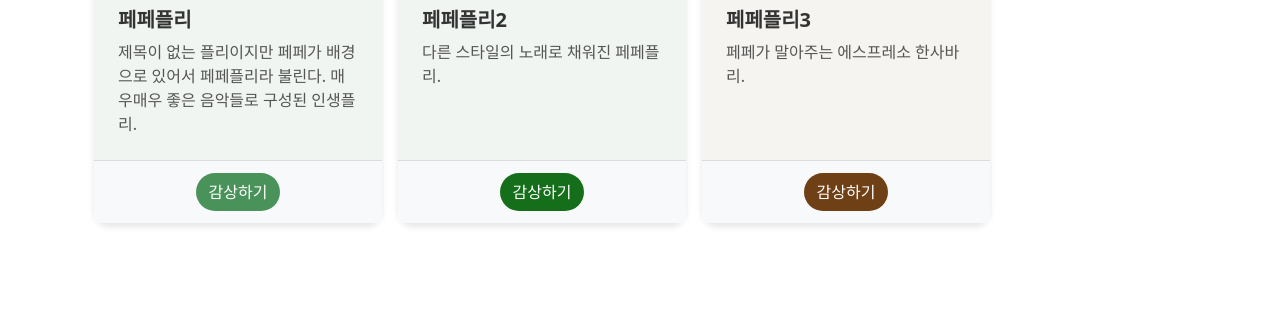
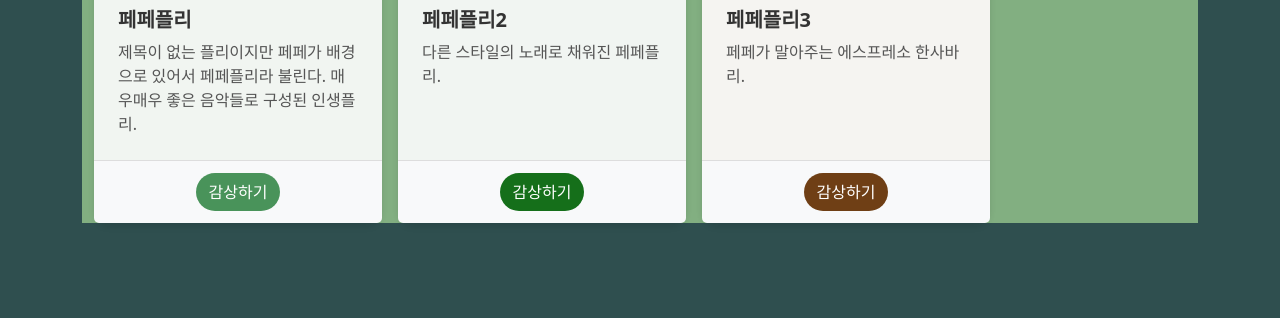
Before and after one commit to dariapa00/playlist, a plain HTML site: page index.html in a window 1280 px wide. Shown: the part 482-800 px from the top of the page. Drawn offline with nearby package versions, Linux system fonts and the light colour scheme.

Commit message:
배경색 추가

```diff
--- a/index.html
+++ b/index.html
@@ -57,11 +57,11 @@
         }
     </style>
 </head>
-<body>
-    <div class="container mt-5">
+<body style="background-color: darkslategray">
+    <div class="container mt-5" style="background-color: darkslategray;">
         <h4>This is MY Playlist List.</h4>
 
-        <div class="container mt-5">
+        <div class="container mt-5" style="background-color: #82af81;">
             <h4>페페플리</h4>
             <h1>제목이 없는 플리이지만 페페가 배경으로 있어서 페페플리라 불린다. 매우매우 좋은 음악들로 구성된 인생플리.</h1>
 
```
